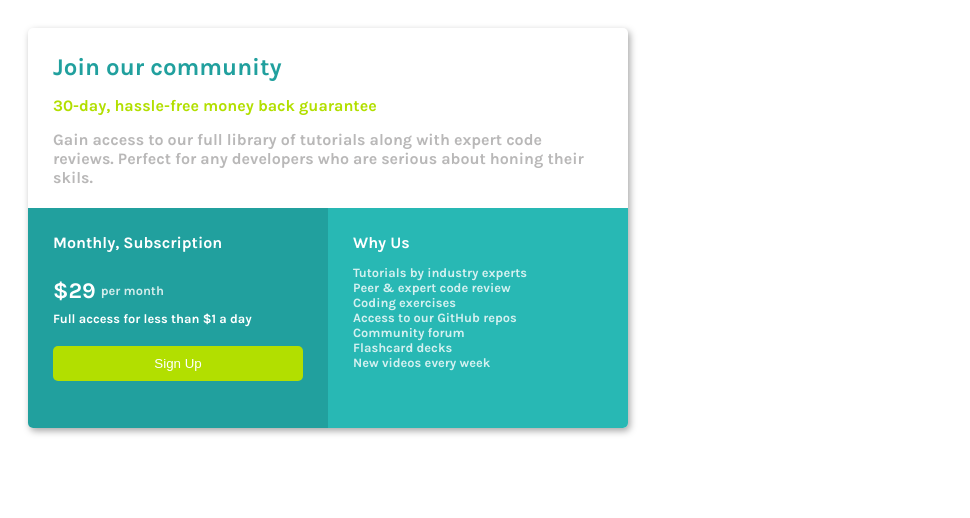
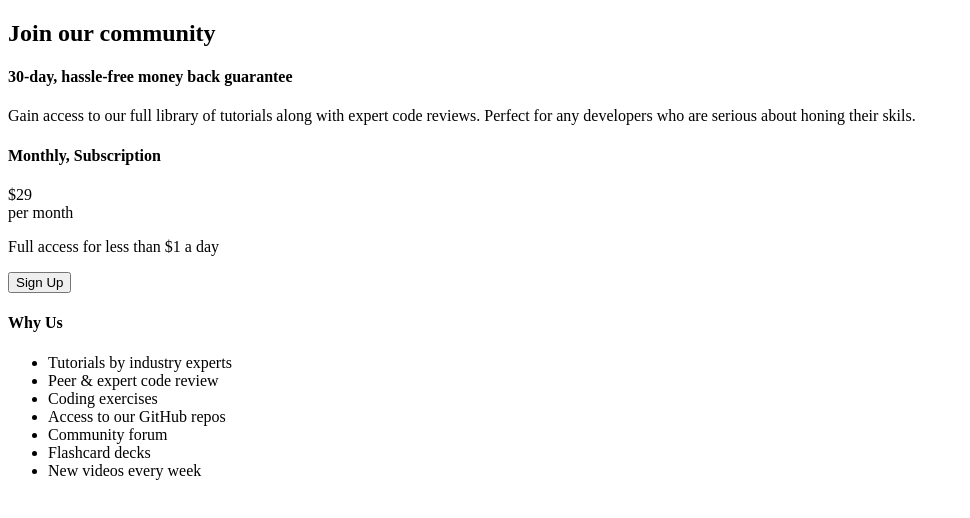
Before and after one commit to drewbhardwaj/frontend-challenge-webpage, a plain HTML site: page index.html in a window 1280 px wide. Shown: the whole page, without its empty margins (0-970 px from the left). Drawn offline with Linux system fonts and the light colour scheme.

Commit message:
Update index.html

```diff
--- a/index.html
+++ b/index.html
@@ -9,107 +9,7 @@
     <link rel="preconnect" href="https://fonts.googleapis.com">
 <link rel="preconnect" href="https://fonts.gstatic.com" crossorigin>
 <link href="https://fonts.googleapis.com/css2?family=Karla:wght@700&display=swap" rel="stylesheet">
-    <style>
-        html{
-            box-sizing: border-box;
-        }
-        h2,h4,p{
-            margin: 0;
-        }
-        *, *:before, *:after{
-            box-sizing: inherit;
-        }
-        body {
-            /* background-color: grey; */
-            padding: 20px;
-            font-family: 'karla';
-            font-size: 16px;
-        }
-        .card{
-            width: 600px;
-            height: 400px;
-            box-shadow: 2px 3px 7px 0px rgba(0, 0, 0, 0.35);
-            border-radius: 5px;
-            overflow: hidden;
-        }
-        .top-section{
-            width: 100%;
-            height: 45%;
-            padding: 25px;
-        }
-        .bottom-section{
-            display: flex;
-            width: 100%;
-            height: 55%;
-            color: white;
-        }
-        .bottom-left-section{
-            /* display: inline-block; */
-            width: 50%;
-            height: 100%;
-            background-color: #21a09e;
-            padding: 25px;
-        }
-        .bottom-right-section{
-            /* display: inline-block; */
-            width: 50%;
-            height: 100%;
-            background-color: #28b8b4;
-            padding: 25px;
-        }
-        ul{
-            list-style: none;
-            padding: 0;
-            opacity: 0.8;
-            font-size: 0.8rem;
-        }
-        .top-section h2{
-            color: #21a09e;
-            margin-bottom: 15px;
-        }
-        .top-section h4{
-            color: #b2df00;
-            margin-bottom: 15px;
-        }
-        .top-section p{
-            color: rgb(185, 184, 184);
-        }
-        .price{
-            font-weight: 700;
-            font-size: 1.4rem;
-        }
-        button{
-            background-color: #b2df00;
-            color: white;
-            border: none;
-            padding: 10px;
-            border-radius: 5px;
-            width: 100%;
-        }
-        button:hover{
-            background-color: #cee76a;
-            cursor: pointer;
-            transform: scale(1.02);
-        }
-        .bottom-left-section h4{
-            margin-bottom: 25px;
-        }
-        .price-container{
-            display: flex
-        }
-        .price-frequency{
-            position: relative;
-            top: 6px;
-            left: 5px;
-            font-size: 0.8rem;
-            opacity: 0.8;
-        }
-        .bottom-left-section p{
-            font-size: 0.8rem;
-            margin-top: 7px;
-            margin-bottom: 20px;
-        }
-    </style>
+
 </head>
 
 <body>
```
